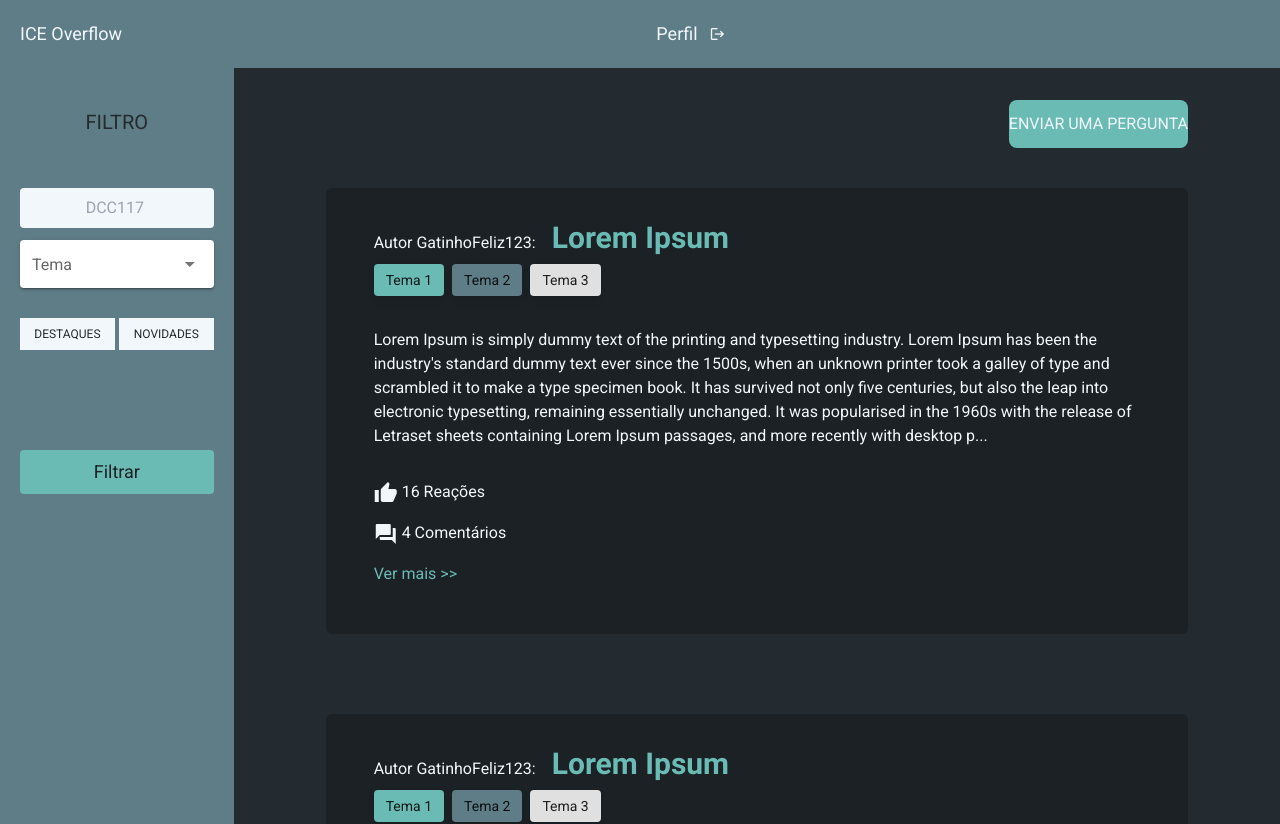
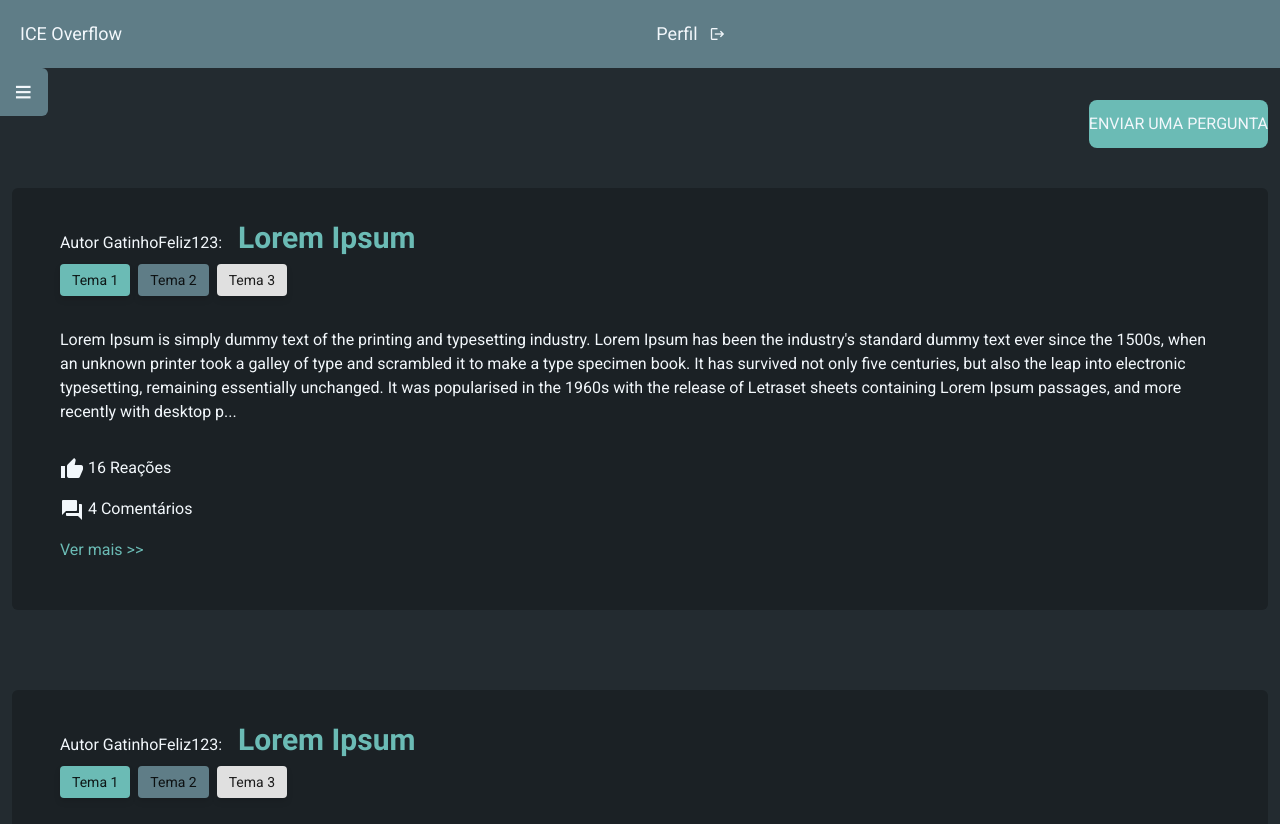
Before and after one commit to isa56/dcc117-ice-overflow, a Vue app in the folder frontend-vue/: page /posts in a window 1280 px wide. Shown: the top 824 px of the page. Built offline with nearby package versions, Linux system fonts and the light colour scheme.

Commit message:
Feat: filter sidebar

```diff
--- a/frontend-vue/src/views/PostsView.vue
+++ b/frontend-vue/src/views/PostsView.vue
@@ -1,35 +1,43 @@
 <template>
     <div id="containerPost">
         <div class="relative flex min-h-screen">
-            <div class="bg-secondary text-background w-70">
-                <h1 class="text-center text-xl my-10">FILTRO</h1>
+            <aside id="sidebar" class="bg-secondary text-background fixed z-50 rounded-br-md collapsed">
+                <button id="toggle-sidebar" @click="toggleSidebar" class="group absolute top-0 -right-12 bg-secondary text-white h-12 py-1 px-4 rounded-r-md flex items-center hover:text-opacity-80 transition-opacity">
+                    <span id="menu-icon" class="text-3xl">
+                        &#8801;
+                    </span>
+                    <span id="close-icon" class="text-3xl hidden">
+                        &#215;
+                    </span>
+                </button>
+
+                <h1 class="text-center text-xl my-10 text-white">FILTRO</h1>
                 <div class="mx-5">
                     <form>
                         <input class="rounded my-3 w-full px-3 py-2 bg-white text-background-dark text-center"
                             type="search" placeholder="DCC117" v-model="filter" />
 
-                        <v-select attach="#containerPost" :items="items" label="Tema" solo></v-select>
-                        <div class="grid grid-cols-2 gap-1">
+                        <div id="containerSelect" class="relative">
+                            <v-select attach="#containerSelect" :items="items" label="Tema" solo></v-select>
+                        </div>
+
+                        <div class="grid grid-cols-2 gap-1 mb-24">
                             <input class="input send-button py-2 text-gray text-xs text-center bg-white "
                                 type="submit" value="DESTAQUES" />
                             <input class="input send-button py-2 text-gray text-xs bg-white " type="submit"
                                 value="NOVIDADES" />
+                        </div>
 
-                        </div>
-                        <br><br><br><br>
                         <div>
                             <input
                                 class="input send-button px-3 py-2 w-full mb-6 text-bold text-background-dark rounded bg-primary text-lg mt-1 px-1.8 py-0.8"
                                 type="submit" value="Filtrar" />
-
                         </div>
                     </form>
+                </div>
+            </aside>
 
-                </div>
-
-            </div>
-
-            <main class="container w-[80%] py-8 mx-20 flex flex-col items-center">
+            <main class="container w-[80%] py-8 mx-auto flex flex-col items-center">
                 <div class="w-full flex justify-end">
                     <router-link to="/criar-post">
                         <primary-button class="uppercase w-[15rem]" content="Enviar uma pergunta" />
@@ -45,8 +53,8 @@
 </template>
 
 <script>
-import PrimaryButton from "@/components/PrimaryButton"
-import PostDetailsSummary from "@/components/PostDetailsSummary"
+import PrimaryButton from "@/components/PrimaryButton";
+import PostDetailsSummary from "@/components/PostDetailsSummary";
 
 export default {
     name: "PostsView",
@@ -70,10 +78,25 @@ export default {
         };
     },
     methods: {
-
+        toggleSidebar() {
+            const sidebar = document.querySelector("#sidebar");
+            const menuIcon = document.querySelector("#menu-icon");
+            const closeIcon = document.querySelector("#close-icon");
+            sidebar.classList.toggle("collapsed");
+            menuIcon.classList.toggle("hidden");
+            closeIcon.classList.toggle("hidden");
+        }
     }
 }
 </script>
 
 <style scoped>
+    #sidebar {
+        transition: all 0.2s ease;
+    }
+
+    #sidebar.collapsed {
+        transform: translateX(-100%);
+        transition: all 150ms ease-in 0s;
+    }
 </style>
```
